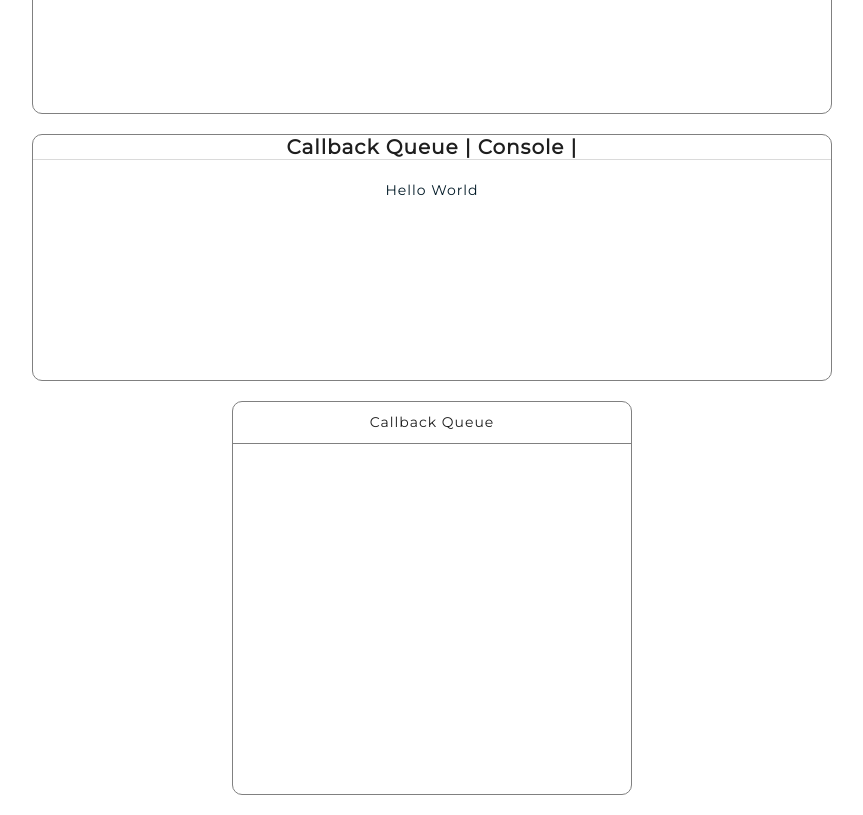
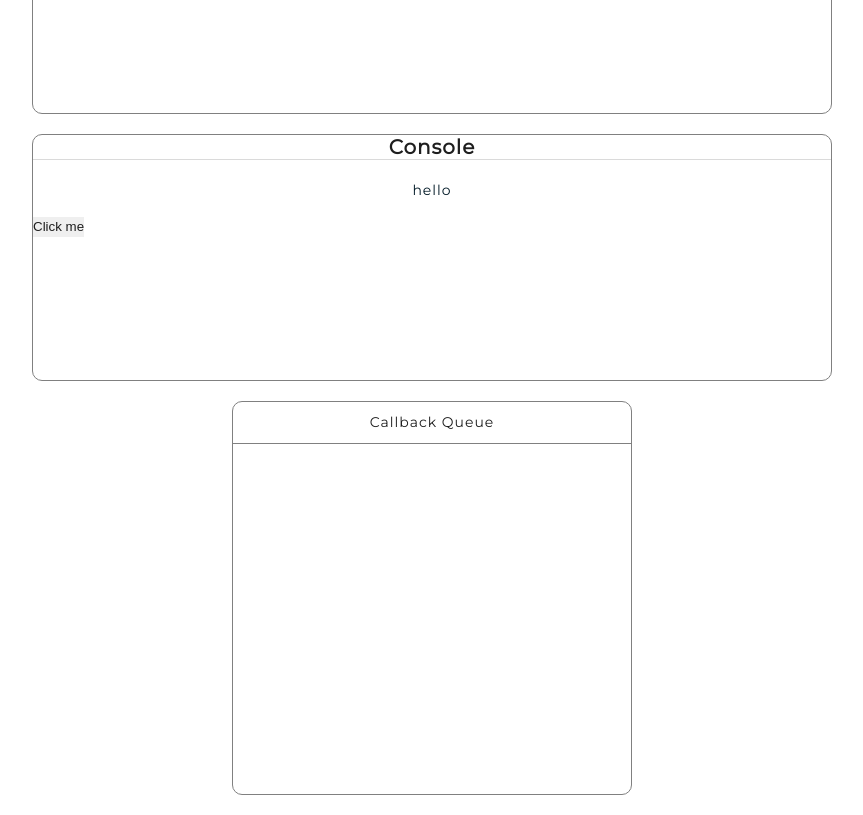
Before and after one commit to Dhaval1403/master-the-event-loop, a React (Create React App) app: page / in a window 1280 px wide. Shown: the part 800-1615 px from the top of the page, without its empty margins (208-1071 px from the left). Built offline with nearby package versions, Linux system fonts and the light colour scheme.

Commit message:
added intital functionality to console

```diff
--- a/src/components/Console/Console.js
+++ b/src/components/Console/Console.js
@@ -1,34 +1,43 @@
-import React from 'react';
+import React, { Component } from 'react'
 // import './Console.styles.css';
 
-import { ListBox, ListTitle } from '../../styles/box';
-import { Box } from '../../styles/flex';
-import { P } from '../../styles/text';
+import { ListBox, ListTitle } from '../../styles/box'
+import { Box } from '../../styles/flex'
+import { P } from '../../styles/text'
 
-const Console = input => {
+//storing message in the state for now
+class Console extends Component {
+	constructor(props) {
+		super(props)
+		this.state = {
+			message: ['hello'],
+		}
+	}
+
+	//pushes data to the message array
+	addToConsole = (data) => {
+		this.setState((prevState) => ({
+			message: [...prevState.message, data],
+		}))
+	}
+
+	render() {
 		return (
-		// <div className="console">
-		// 	<div className="console-title">
-		// 		<div className="menu">
-		// 			<span>Callback Queue</span>
-		// 			<span>Console</span>
-		// 		</div>
-		// 	</div>
-		// 	<div className="console-body">
-		// 		<p>Hello World</p>
-		// 	</div>
-		// </div>
-
 			<ListBox>
 				<Box borderBottom="1px solid rgba(201, 201, 201, 0.685)" textAlign="center">
-				<ListTitle>Callback Queue | Console |</ListTitle>
+					<ListTitle>Console</ListTitle>
 				</Box>
 
 				<Box height="200px" mt="20px" textAlign="center">
-				<P>Hello World</P>
+					{this.state.message.map((message) => (
+						<P>{message}</P>
+					))}
+					{/*temporary functionality for depiction*/}
+					<button onClick={() => this.addToConsole('Hello')}>Click me</button>
 				</Box>
 			</ListBox>
-	);
-};
+		)
+	}
+}
 
-export default Console;
+export default Console
--- a/src/components/Help/Help.styles.css
+++ b/src/components/Help/Help.styles.css
@@ -1,6 +1,6 @@
 .modal-container {
 	position: fixed;
-	top:0%;
+	top: 0%;
 	min-height: 100%;
 	background-color: #aaa;
 	z-index: 100000;
```
Lines whose indentation alone changed are shown as unchanged.
